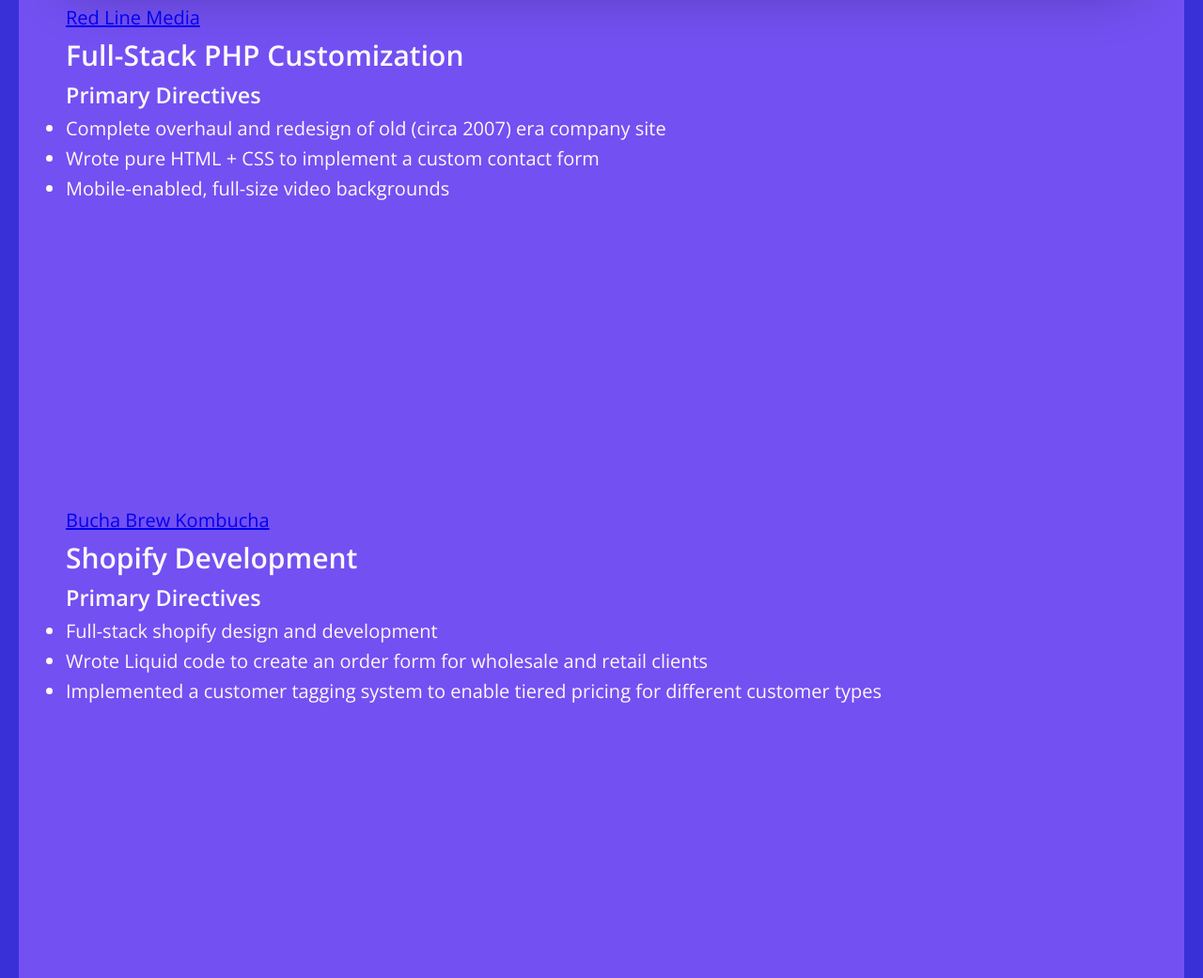
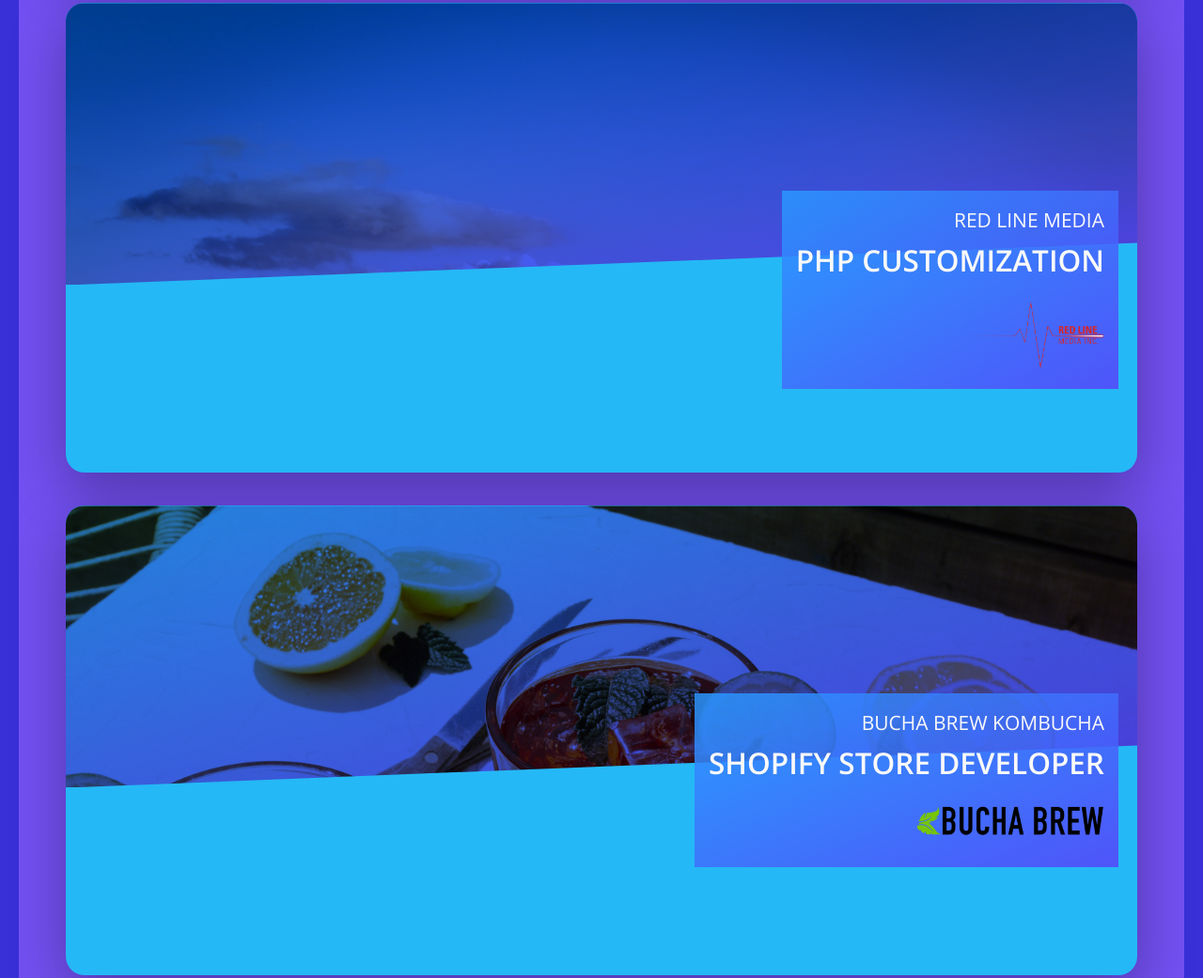
Before and after one commit to misraelson/resume-site, a website: page index.html in a window 1280 px wide. Shown: the part 1563-2604 px from the top of the page at 94% size. Drawn offline with nearby package versions, Linux system fonts and the light colour scheme.

Commit message:
Images logo and bucha

```diff
--- a/index.html
+++ b/index.html
@@ -83,24 +83,55 @@
         </div>
 
         <div class="card">
-          <a href="http://redlinemedialive.com">Red Line Media</a>
-          <h2>Full-Stack PHP Customization</h2>
-          <h3>Primary Directives</h3>
+          <div class="card__side card__side--front">
+            <div class="card__picture card__picture--3"></div>
+            <div class="card__heading">
+              Red Line Media
+              <h2>PHP Customization</h2>
+              <div class="card__logo card__logo--3"></div>
+            </div>
+          </div>
+          <div class="card__side card__side--back">
+            <div class="card__details">
+              <h2>Primary Directives</h2>
               <ul>
                 <li>Complete overhaul and redesign of old (circa 2007) era company site</li>
-            <li>Wrote pure HTML + CSS to implement a custom contact form</li>
-            <li>Mobile-enabled, full-size video backgrounds</li>
+                <li>Mobile-ready, full-size auto-play video background on splash landing section</li>
+                <li>Installed and implemented new Wordpress theme</li>
+                <li>Customized logo asset colors and animation effects</li>
+                <li>Wrote pure HTML + CSS to link to boutique contact form</li>
               </ul>
+              <span>
+                Website: &nbsp;
+                <a href="http://redlinemedialive.com">Red Line Media</a>
+              </span>
             </div>
+          </div>
+        </div>
+
         <div class="card">
-          <a href="http://buymorebucha.com">Bucha Brew Kombucha</a>
-          <h2>Shopify Development</h2>
-          <h3>Primary Directives</h3>
+          <div class="card__side card__side--front">
+            <div class="card__picture card__picture--4"></div>
+            <div class="card__heading">
+              Bucha Brew Kombucha
+              <h2>Shopify Store Developer</h2>
+              <div class="card__logo card__logo--4"></div>
+            </div>
+          </div>
+          <div class="card__side card__side--back">
+            <div class="card__details">
+              <h2>Primary Directives</h2>
               <ul>
                 <li>Full-stack shopify design and development</li>
             <li>Wrote Liquid code to create an order form for wholesale and retail clients</li>
             <li>Implemented a customer tagging system to enable tiered pricing for different customer types</li>
               </ul>
+              <span>
+                Website: &nbsp;
+                <a href="https://www.buchabrew.ca/">Bucha Brew Kombucha</a>
+              </span>
+            </div>
+          </div>
         </div>
 
         <h1>Related Experience</h1>
--- a/sass/_layout.scss
+++ b/sass/_layout.scss
@@ -139,10 +139,13 @@
       background-image:  linear-gradient(to right bottom, var(--color-secondary-light), var(--color-secondary-dark)), url(../resources/nat-1-large.jpg);
     }
     &--2 {
-      background-image:  linear-gradient(to right bottom, var(--color-secondary-light), var(--color-secondary-dark)), url(../resources/nat-9.jpg);
+      background-image:  linear-gradient(to right bottom, var(--color-secondary-light), var(--color-secondary-dark)), url(../resources/coding-1.jpg);
     }
     &--3 {
-      background-image:  linear-gradient(to right bottom, var(--color-secondary-light), var(--color-secondary-dark)), url(../resources/nat-1-large.jpg);
+      background-image:  linear-gradient(to right bottom, var(--color-secondary-light), var(--color-secondary-dark)), url(../resources/nat-2-large.jpg);
+    }
+    &--4 {
+      background-image:  linear-gradient(to right bottom, var(--color-secondary-light), var(--color-secondary-dark)), url(../resources/bucha-1.jpg);
     }
   }
 
@@ -165,13 +168,14 @@
   &__logo {
     background-size: contain;
     background-repeat: no-repeat;
+    margin-top: 5%;
 
     // assume that this code is written in style.css file, and find directory from there
     &--1 {
       background-image: url(../resources/woodseer_white.png);
       height: 5rem;
-      margin-left: 50%;
-      margin-top: 5%;
+      width: 20rem;
+      align-self: end;
     }
     &--2 {
       background-image: url(../resources/codecore-1.jpg);
@@ -179,10 +183,18 @@
       width: 5rem;
       align-self: end;
       // margin-left: 50%;
-      // margin-top: 5%;
     }
     &--3 {
-      background-image: url(../resources/woodseer_white.png);
+      background-image: url(../resources/redline-logo.png);
+      height: 8rem;
+      width: 15rem;
+      align-self: end;
+    }
+    &--4 {
+      background-image: url(../resources/bucha-logo.png);
+      height: 5rem;
+      width: 20rem;
+      align-self: end;
     }
   }
 
```
Also changed, not shown: css/style.css, resources/bucha-1.jpg (added), resources/bucha-logo.png (added), resources/nat-2-large.jpg (added), resources/nat-3-large.jpg (added), resources/nat-8.jpg (added), resources/redline-logo.png (renamed from resources/red-line-logo.png), 1 other file. Lines whose indentation alone changed are shown as unchanged.
